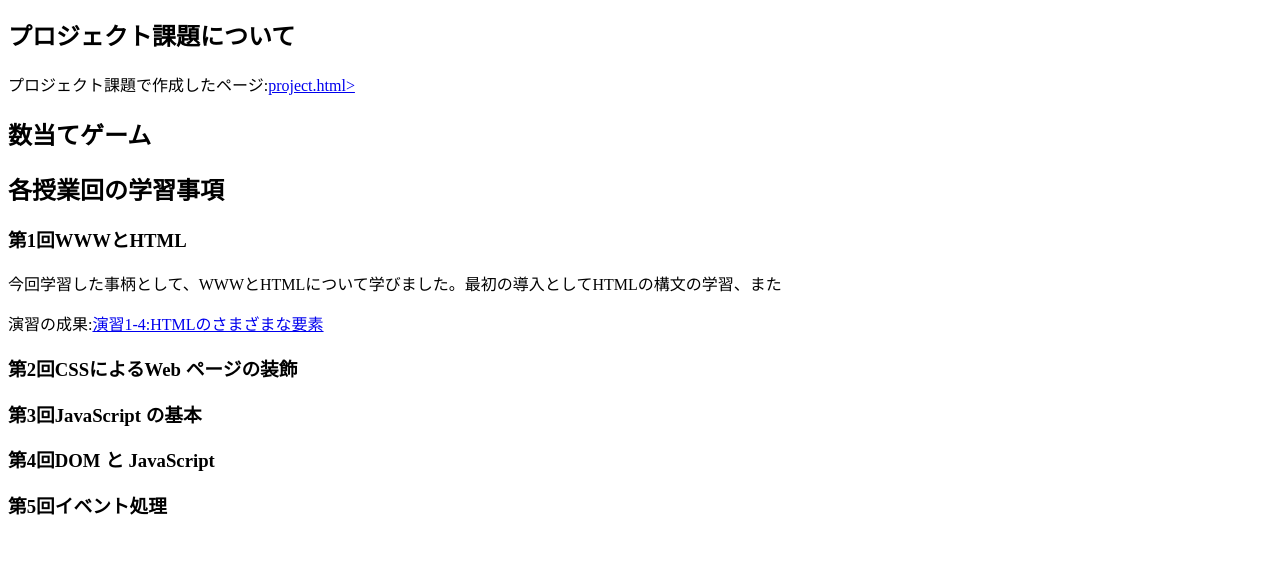
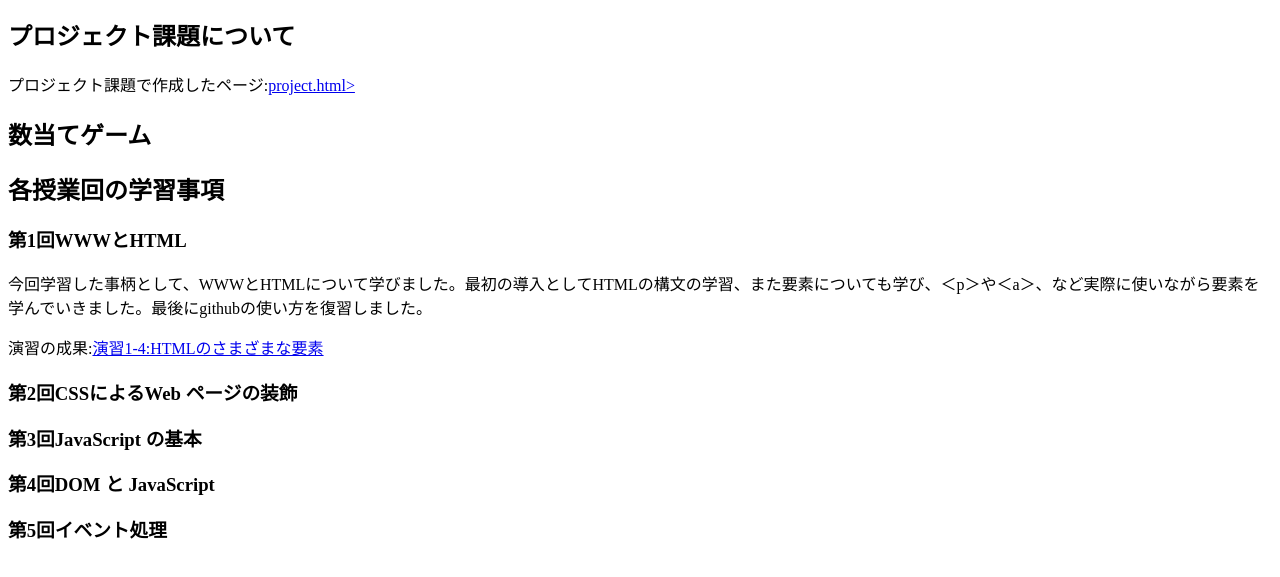
Before and after one commit to G384922023/medialabo, a plain HTML site: page index.html in a window 1280 px wide. Shown: the part 127-704 px from the top of the page. Drawn offline with Linux system fonts and the light colour scheme.

Commit message:
index.htmlの活動記録として編集

```diff
--- a/index.html
+++ b/index.html
@@ -12,8 +12,7 @@
     <p><h2>数当てゲーム</h2></p>
     <p><h2>各授業回の学習事項</h2></p>
     <p><h3>第1回WWWとHTML</h3></p>
-    <p>今回学習した事柄として、WWWとHTMLについて学びました。最初の導入としてHTMLの構文の学習、また
-    </p>
+    <p>今回学習した事柄として、WWWとHTMLについて学びました。最初の導入としてHTMLの構文の学習、また要素についても学び、＜p＞や＜a＞、など実際に使いながら要素を学んでいきました。最後にgithubの使い方を復習しました。</p>
     <p>演習の成果:<a href="file:///Users/miyamotoshinya/Documents/medialabo/practice-html/elements.html" target="_blank">演習1-4:HTMLのさまざまな要素</a><p>
     <p><h3>第2回CSSによるWeb ページの装飾</h3></p>
     <p><h3>第3回JavaScript の基本</h3></p>
```
